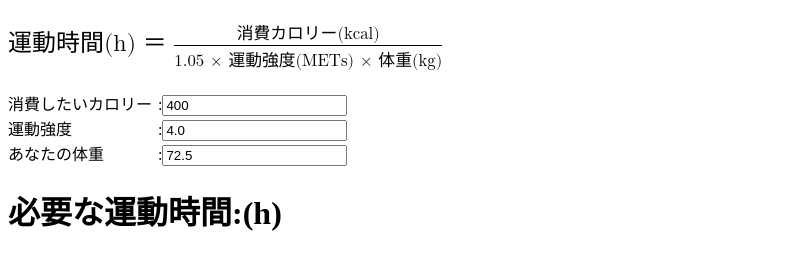
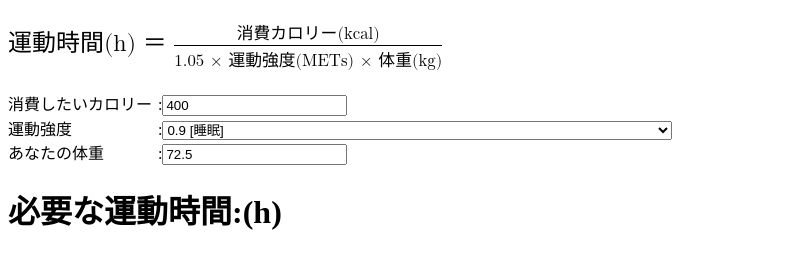
Before and after one commit to Kahiro-M/ConvKcal, an Electron app: page index.html in a window 800 px wide. Drawn offline with nearby package versions, Linux system fonts and the light colour scheme; some packages are replaced by stand-ins of ours.

Commit message:
運動強度を選択式に変更

```diff
--- a/index.html
+++ b/index.html
@@ -8,7 +8,7 @@
     <!-- 数式表示ライブラリ -->
     <script async src="https://cdnjs.cloudflare.com/ajax/libs/mathjax/2.7.2/MathJax.js?config=TeX-MML-AM_CHTML"></script>
    </head>
-  <body>
+  <body onload="readFirst()">
     <h2>
       <!-- 消費カロリー(kcal) ＝ 1.05 * METs * 体重(kg) * 運動時間(h) -->
       <!-- 運動時間(h) ＝ 消費カロリー(kcal) / (1.05 * METs * 体重(kg) ) -->
@@ -33,7 +33,8 @@
     </h2>
     <form id="Inputs">
       <span class="InputMember">消費したいカロリー</span>:<input id="kcal" step="10" type="number" value="400" onchange="showResultWorkoutTimeTo('WorkoutTime')"><br>
-      <span class="InputMember">運動強度</span>:<input id="METs" step="0.1" type="number" value="4.0" onchange="showResultWorkoutTimeTo('WorkoutTime')"><br>
+			<span class="InputMember">運動強度</span>:<select id="METs" onchange="showResultWorkoutTimeTo('WorkoutTime')"></select><br>
+        <!-- <span class="InputMember">運動強度</span>:<input id="METs" step="0.1" type="number" value="4.0" onchange="showResultWorkoutTimeTo('WorkoutTime')"><br> -->
       <span class="InputMember">あなたの体重</span>:<input id="Weight" step="0.1" type="number" value="72.5" onchange="showResultWorkoutTimeTo('WorkoutTime')"><br>
       <h1>
         必要な運動時間:<span id="WorkoutTime"></span>(h)
--- a/js/renderer.js
+++ b/js/renderer.js
@@ -31,3 +31,54 @@ function showResultWorkoutTimeTo(ElementID){
 	elementForShow.innerHTML = "";
   elementForShow.innerHTML = result.culcWorkoutTime().toFixed(2);
 }
+
+function readFirst(){
+	//セレクトボックスの選択肢を読み込む
+	cleateSelectbox("METs");
+}
+
+function cleateSelectbox(METs){
+	/**
+	* listオブジェクトからを作成する
+	* @returns {null} 返り値なし
+	*/
+  //連想配列をループ処理で値を取り出してセレクトボックスにセットする
+  var Selectbox = new SelectboxList();
+  let opt = document.createElement("option");
+  let tmp = document.getElementById(METs);
+  for(var i=0;i<Selectbox.list.length;i++){
+    opt = document.createElement("option");
+    opt.value = Selectbox.list[i].val;  //value値
+    opt.text = Selectbox.list[i].txt;   //テキスト値
+    tmp.appendChild(opt);
+  }
+}
+
+
+
+class SelectboxList{
+
+  constructor(){
+    this.list = [
+      {val:"0.9",txt:" 0.9 [睡眠]"},
+      {val:"1.0",txt:" 1.0 [椅子に座る]"},
+      {val:"1.5",txt:" 1.5 [入浴]"},
+      {val:"2.0",txt:" 2.0 [会話を伴った食事]"},
+      {val:"2.5",txt:" 2.5 [ストレッチ,ハタヨガ]"},
+      {val:"3.0",txt:" 3.0 [洗車,散歩(3km/h以下),筋トレ(軽度)]"},
+      {val:"3.5",txt:" 3.5 [モップがけ,アーチェリー,柔軟体操]"},
+      {val:"4.0",txt:" 4.0 [徒歩(4km/h),自転車(16km/h),乗馬]"},
+      {val:"4.5",txt:" 4.5 [ゴルフ,バトミントン,フラダンス]"},
+      {val:"5.0",txt:" 5.0 [エアロビ(軽度),ソフトボール,野球]"},
+      {val:"5.5",txt:" 5.5 [エアロバイク(100ワット)]"},
+      {val:"6.0",txt:" 6.0 [水泳(背泳ぎ),ジョギング,自転車(19km/h),筋トレ(強度)]"},
+      {val:"6.5",txt:" 6.5 [エアロビ(強度)]"},
+      {val:"7.0",txt:" 7.0 [登山(軽量の荷物),テニス,サッカー,スキー,エアロバイク(150ワット)]"},
+      {val:"8.0",txt:" 8.0 [ランニング(8km/h),自転車(22km/h),水泳(クロール),腕立て伏せ,懸垂,腹筋運動]"},
+      {val:"10.0",txt:"10.0 [ランニング(10km/h),柔道,空手,水泳(平泳ぎ)]"},
+      {val:"11.0",txt:"11.0 [水泳(バタフライ)]"},
+      {val:"15.0",txt:"15.0 [ランニング(14.5km/h)]"},
+      // {val:",,",txt:""},
+    ];
+  }
+}
--- a/package.json
+++ b/package.json
@@ -1,6 +1,6 @@
 {
   "name": "converter-kcal",
-  "version": "1.0.0",
+  "version": "1.1.0",
   "description": "Kcal converter",
   "main": "main.js",
   "scripts": {
```
